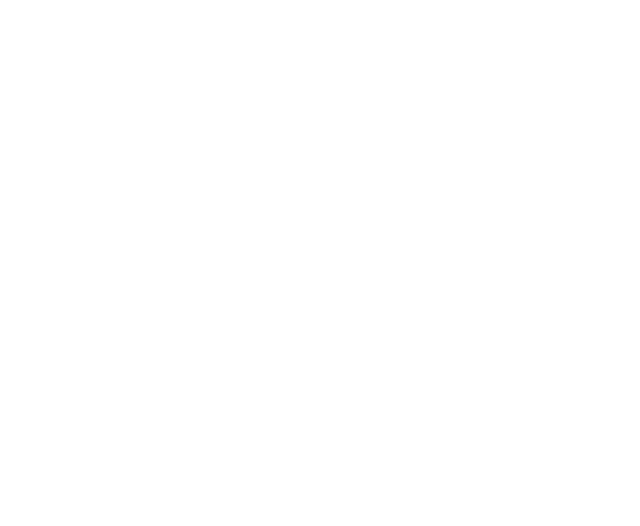
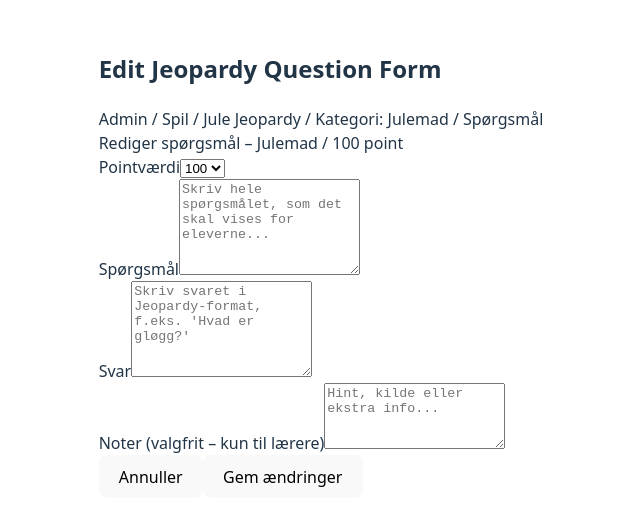
Before and after one commit to MathiasBoll/jule-jeopardy, a React (Vite) app: page /games-dashboard in a window 1280 px wide. Shown: the part 184-710 px from the top of the page, without its empty margins (319-959 px from the left). Built offline with nearby package versions, Linux system fonts and the light colour scheme.

Commit message:
Add JeopardyQuestionForm component with point value dropdown

```diff
--- a/src/pages/CMS/GamesDashboard.jsx
+++ b/src/pages/CMS/GamesDashboard.jsx
@@ -1,11 +1,12 @@
-import React from "react";
 import s from "./DashBoard.module.css";
+import JeopardyQuestionForm from "./JeopardyQuestionForm";
 
 const GamesDashboard = () => {
   return (
     <section>
       <div className={s.container}>
         <h2 className={s.dashTitle}>Games Dashboard</h2>
+        <JeopardyQuestionForm />
       </div>
     </section>
   );
--- /dev/null
+++ b/src/pages/CMS/JeopardyQuestionForm.jsx
@@ -0,0 +1,145 @@
+import { useState } from "react";
+
+const JeopardyQuestionForm = () => {
+  const [formData, setFormData] = useState({
+    pointValue: "100",
+    question: "",
+    answer: "",
+    notes: "",
+  });
+
+  const [isSubmitting, setIsSubmitting] = useState(false);
+  const [error, setError] = useState(null);
+
+  const handleChange = (e) => {
+    const { name, value } = e.target;
+    setFormData((prev) => ({
+      ...prev,
+      [name]: value,
+    }));
+  };
+
+  const handleSubmit = async (e) => {
+    e.preventDefault();
+    setIsSubmitting(true);
+    setError(null);
+
+    try {
+      const res = await fetch(
+        `${import.meta.env.VITE_API_BASE_URL}/questions`,
+        {
+          method: "POST",
+          headers: {
+            "Content-Type": "application/json",
+          },
+          body: JSON.stringify(formData),
+        }
+      );
+
+      if (!res.ok) throw new Error("Kunne ikke gemme spørgsmålet");
+
+      // Reset form efter succesfuld indsendelse
+      setFormData({
+        pointValue: "100",
+        question: "",
+        answer: "",
+        notes: "",
+      });
+
+      alert("Spørgsmål gemt!");
+    } catch (err) {
+      setError(err.message);
+    } finally {
+      setIsSubmitting(false);
+    }
+  };
+
+  const handleCancel = () => {
+    setFormData({
+      pointValue: "100",
+      question: "",
+      answer: "",
+      notes: "",
+    });
+  };
+
+  return (
+    <div>
+      <h2>Edit Jeopardy Question Form</h2>
+
+      <form onSubmit={handleSubmit}>
+        <div>Admin / Spil / Jule Jeopardy / Kategori: Julemad / Spørgsmål</div>
+
+        <div>Rediger spørgsmål – Julemad / {formData.pointValue} point</div>
+
+        {error && <div>{error}</div>}
+
+        <div>
+          <label htmlFor="pointValue">Pointværdi</label>
+          <select
+            id="pointValue"
+            name="pointValue"
+            value={formData.pointValue}
+            onChange={handleChange}
+            required
+          >
+            <option value="100">100</option>
+            <option value="200">200</option>
+            <option value="300">300</option>
+            <option value="400">400</option>
+            <option value="500">500</option>
+          </select>
+        </div>
+
+        <div>
+          <label htmlFor="question">Spørgsmål</label>
+          <textarea
+            id="question"
+            name="question"
+            value={formData.question}
+            onChange={handleChange}
+            placeholder="Skriv hele spørgsmålet, som det skal vises for eleverne..."
+            rows="6"
+            required
+          />
+        </div>
+
+        <div>
+          <label htmlFor="answer">Svar</label>
+          <textarea
+            id="answer"
+            name="answer"
+            value={formData.answer}
+            onChange={handleChange}
+            placeholder="Skriv svaret i Jeopardy-format, f.eks. 'Hvad er gløgg?'"
+            rows="6"
+            required
+          />
+        </div>
+
+        <div>
+          <label htmlFor="notes">Noter (valgfrit – kun til lærere)</label>
+          <textarea
+            id="notes"
+            name="notes"
+            value={formData.notes}
+            onChange={handleChange}
+            placeholder="Hint, kilde eller ekstra info..."
+            rows="4"
+          />
+        </div>
+
+        <div>
+          <button type="button" onClick={handleCancel} disabled={isSubmitting}>
+            Annuller
+          </button>
+          <button type="submit" disabled={isSubmitting}>
+            {isSubmitting ? "Gemmer..." : "Gem ændringer"}
+          </button>
+        </div>
+      </form>
+    </div>
+  );
+};
+
+export default JeopardyQuestionForm;
```
